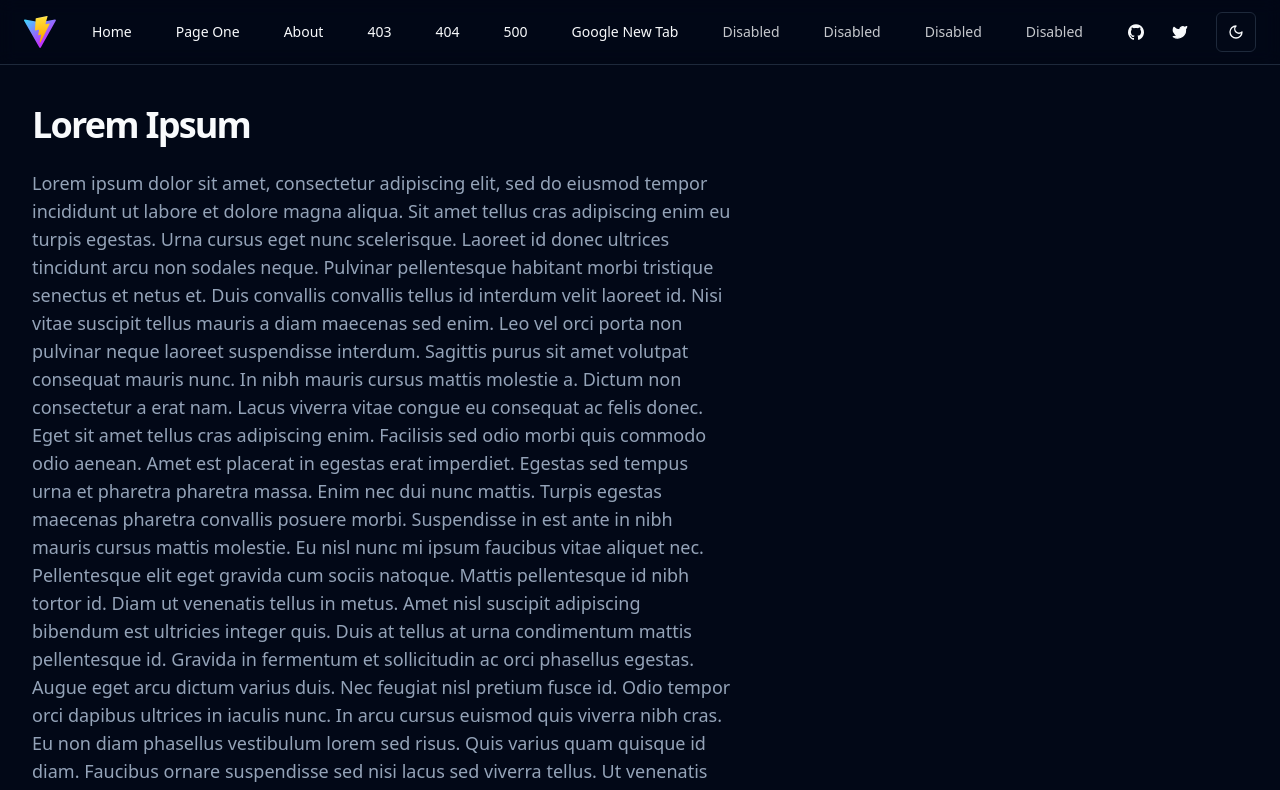
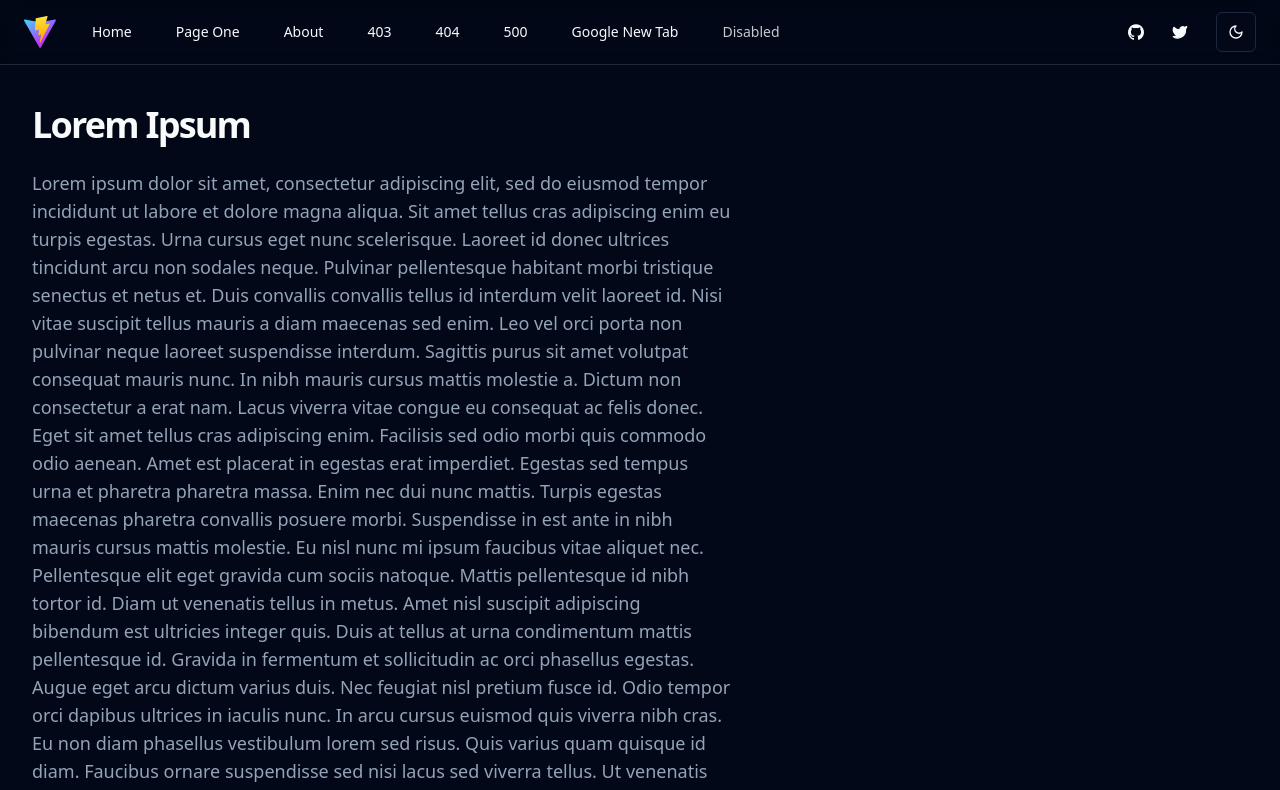
Before and after one commit to Painkiller995/Shadcn-React-Vite-Boilerplate, a React (Vite) app: page /PageOne in a window 1280 px wide. Shown: the top 790 px of the page. Built offline with nearby package versions, Linux system fonts and the light colour scheme.

Commit message:
no highlight

```diff
--- a/src/configurations/paths.ts
+++ b/src/configurations/paths.ts
@@ -53,54 +53,6 @@ export const pathsArr: NavItem[] = [
     href: '/disabled',
     disabled: true,
   },
-  {
-    title: 'Disabled',
-    description: 'This link is disabled',
-    href: '/disabled',
-    disabled: true,
-  },
-  {
-    title: 'Disabled',
-    description: 'This link is disabled',
-    href: '/disabled',
-    disabled: true,
-  },
-  {
-    title: 'Disabled',
-    description: 'This link is disabled',
-    href: '/disabled',
-    disabled: true,
-  },
-  {
-    title: 'Disabled',
-    description: 'This link is disabled',
-    href: '/disabled',
-    disabled: true,
-  },
-  {
-    title: 'Disabled',
-    description: 'This link is disabled',
-    href: '/disabled',
-    disabled: true,
-  },
-  {
-    title: 'Disabled',
-    description: 'This link is disabled',
-    href: '/disabled',
-    disabled: true,
-  },
-  {
-    title: 'Disabled',
-    description: 'This link is disabled',
-    href: '/disabled',
-    disabled: true,
-  },
-  {
-    title: 'Disabled',
-    description: 'This link is disabled',
-    href: '/disabled',
-    disabled: true,
-  },
 ];
 
 export const links = {
--- a/src/styles/globals.css
+++ b/src/styles/globals.css
@@ -72,6 +72,9 @@
   * {
     @apply border-border;
   }
+  html {
+    -webkit-tap-highlight-color: transparent;
+  }
   body {
     @apply bg-background text-foreground;
   }
```
